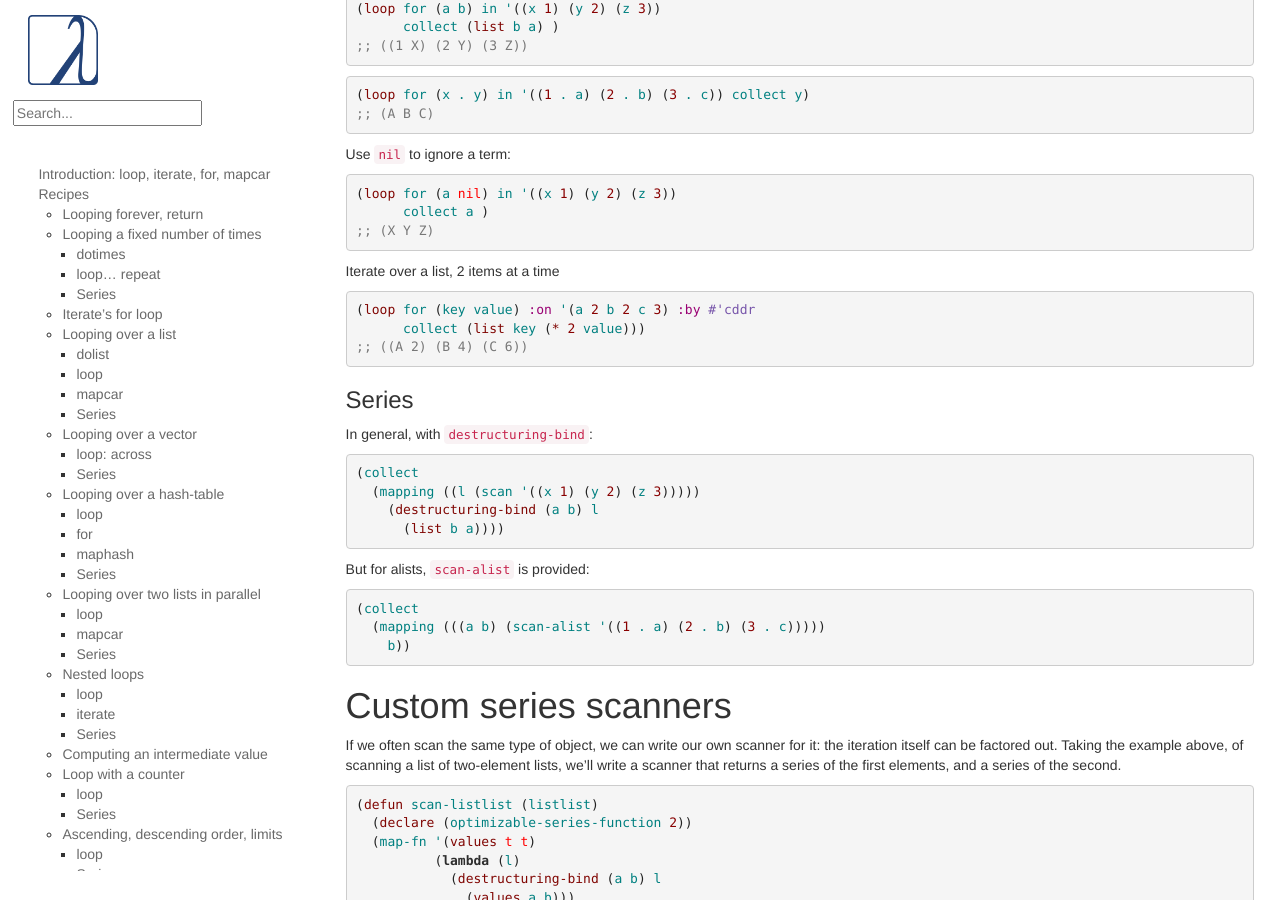
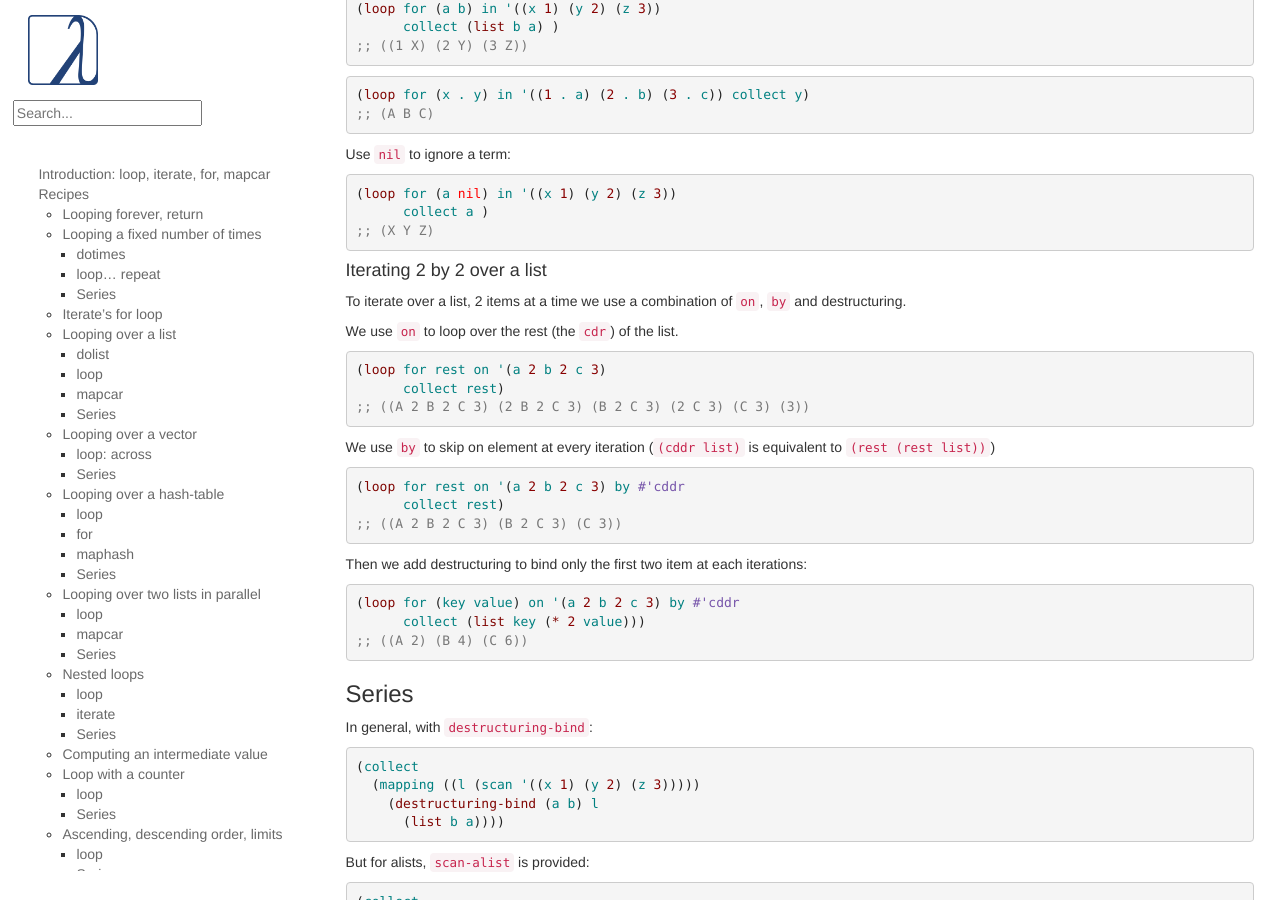
Before and after one commit to LispCookbook/cl-cookbook, a Jekyll site: the page built from iteration.md, in a window 1280 px wide and 900 px high, scrolled down 14044 px. Built offline with Jekyll 4.4.1, drawn with Linux system fonts in a browser that asks for light colours.

Commit message:
explain the loop to iterate 2-by-2

```diff
--- a/iteration.md
+++ b/iteration.md
@@ -874,12 +874,33 @@ Use `nil` to ignore a term:
 ;; (X Y Z)
 ~~~
 
-Iterate over a list, 2 items at a time
+#### Iterating 2 by 2 over a list
+
+To iterate over a list, 2 items at a time we use a combination of `on`, `by` and destructuring.
+
+We use `on` to loop over the rest (the `cdr`) of the list.
+
 ~~~lisp
-(loop for (key value) :on '(a 2 b 2 c 3) :by #'cddr
+(loop for rest on '(a 2 b 2 c 3)
+      collect rest)
+;; ((A 2 B 2 C 3) (2 B 2 C 3) (B 2 C 3) (2 C 3) (C 3) (3))
+~~~
+
+We use `by` to skip on element at every iteration (`(cddr list)` is equivalent to `(rest (rest list))`)
+
+~~~lisp
+(loop for rest on '(a 2 b 2 c 3) by #'cddr
+      collect rest)
+;; ((A 2 B 2 C 3) (B 2 C 3) (C 3))
+~~~
+
+Then we add destructuring to bind only the first two item at each iterations:
+~~~lisp
+(loop for (key value) on '(a 2 b 2 c 3) by #'cddr
       collect (list key (* 2 value)))
 ;; ((A 2) (B 4) (C 6))
 ~~~
+
 
 ### Series
 In general, with `destructuring-bind`:
```
